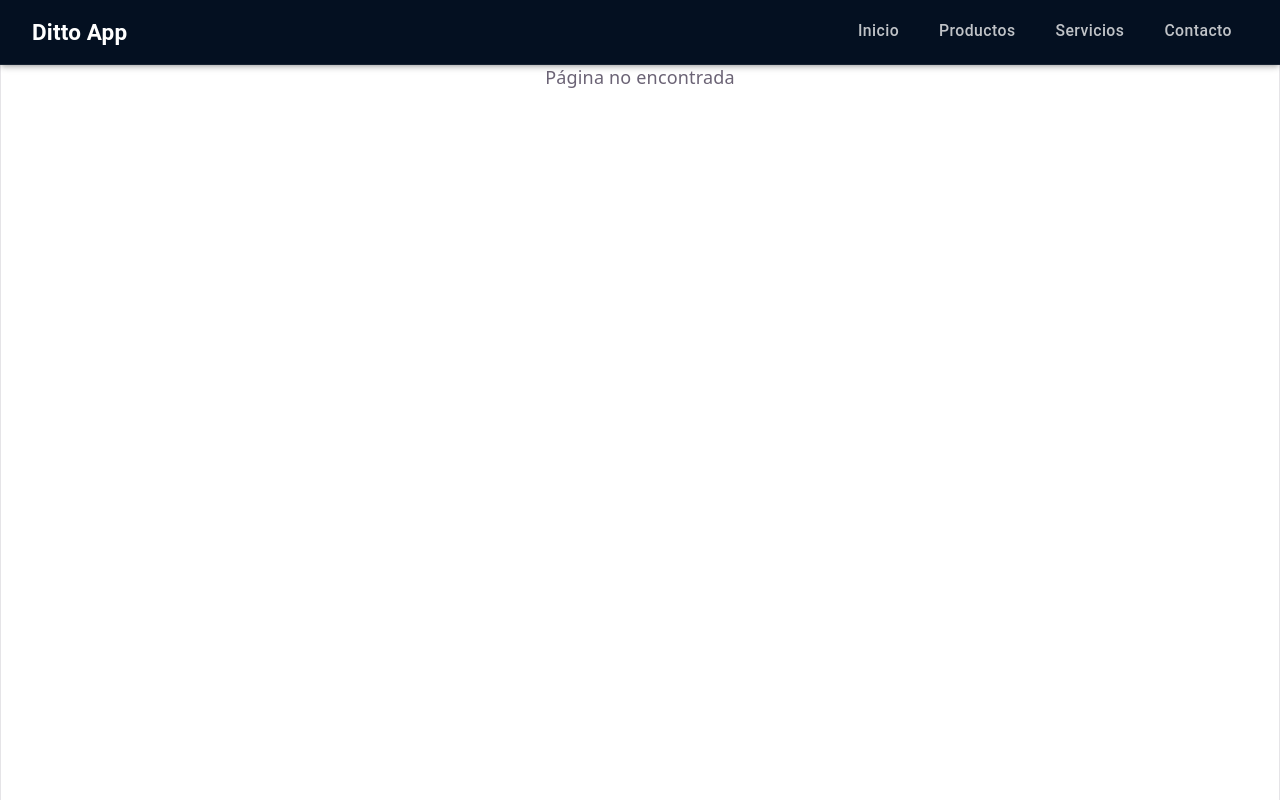
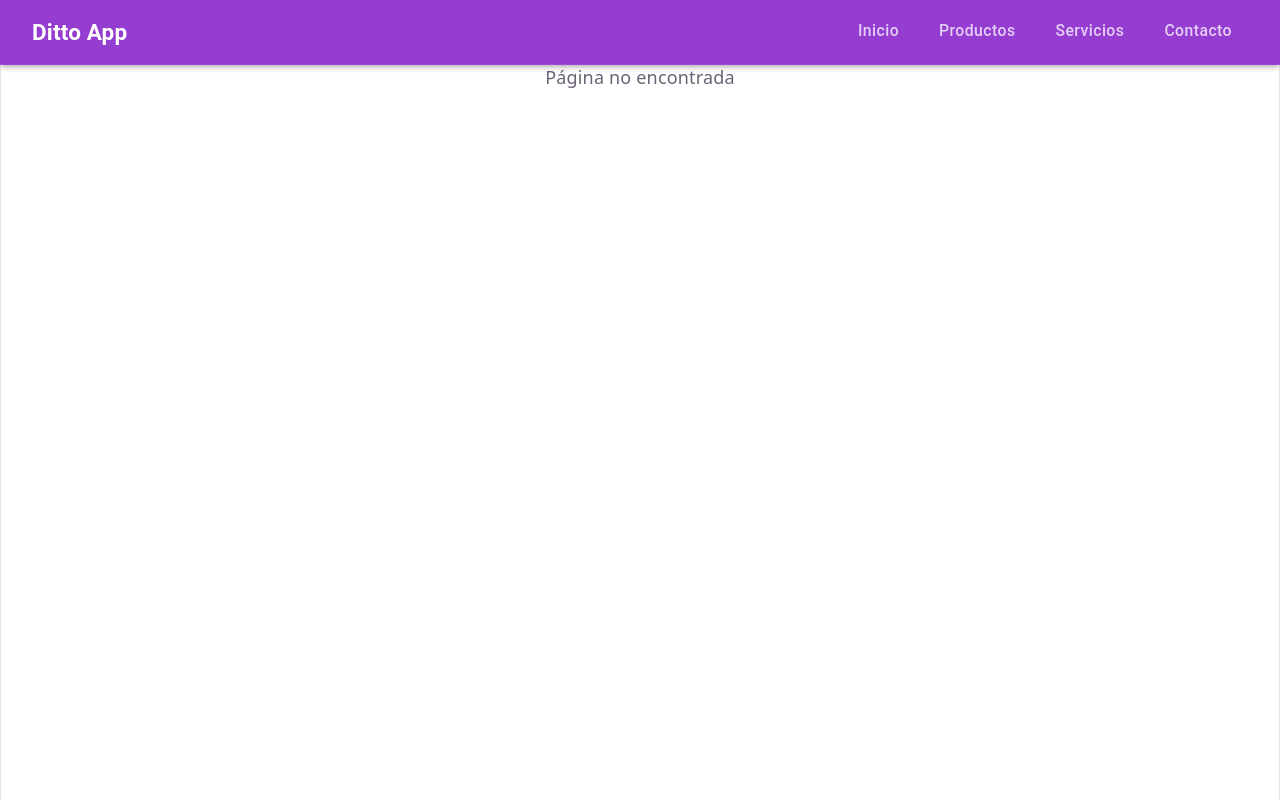
Before and after one commit to BluefoxSV/DittoApp, a React (Vite) app in the folder ditto-app/: page /404 in a window 1280 px wide. Built offline with nearby package versions, Linux system fonts and the light colour scheme.

Commit message:
Color de NavBar modificado

```diff
--- a/ditto-app/src/components/layout/navBar.jsx
+++ b/ditto-app/src/components/layout/navBar.jsx
@@ -57,7 +57,7 @@ export default function Navbar() {
         position="fixed"
         elevation={0}
         sx={{
-          backgroundColor: "#041021",
+          backgroundColor: "#953CD1",
           borderBottom: "1px solid rgba(255,255,255,0.08)",
           transition: "transform 0.3s ease-in-out",
           transform: showNavbar ? "translateY(0)" : "translateY(-100%)",
@@ -115,7 +115,7 @@ export default function Navbar() {
                     : "rgba(255,255,255,0.75)",
                   fontWeight: isActiveRoute(item.to) ? 700 : 500,
                   borderBottom: isActiveRoute(item.to)
-                    ? "2px solid #12679b"
+                    ? "2px solid #fff"
                     : "2px solid transparent",
                   borderRadius: 0,
                   px: 2,
```
